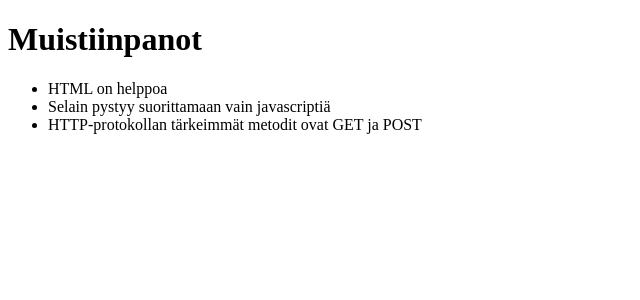
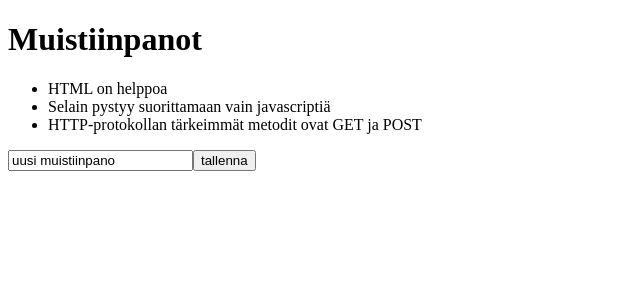
Before and after one commit to ismailhozza/iotnotes, a React (Create React App) app: page / in a window 1280 px wide. Shown: the top 300 px of the page, without its empty margins (0-640 px from the left). Built offline with nearby package versions, Linux system fonts and the light colour scheme.

Commit message:
Lomakkeet alku

```diff
--- a/src/App.js
+++ b/src/App.js
@@ -2,19 +2,55 @@ import React from 'react'
 
 import Note from './components/Note'
 
-const App = ({notes}) => {
-    const rivit = () => notes.map((note) =>
-        <Note key={note.id} note={note} />
-    )
+class App extends React.Component {
 
+    constructor(props) {
+        super(props);
+        this.state = {
+            notes: props.notes,
+            newNote: "uusi muistiinpano"
+        }
+    }
+
+    addNote = (event) => {
+        event.preventDefault()
+        const noteObject = {
+            content: this.state.newNote,
+            date: new Date().toISOString(),
+            important: Math.random() > 0.5,
+            id: this.state.notes.length + 1
+        }
+
+        const notes = this.state.notes.concat(noteObject)
+
+        this.setState({
+            notes: notes,
+            newNote: ''
+        })
+    }
+
+    handleNoteChange = (event) => {
+        console.log(event.target.value)
+        this.setState({ newNote: event.target.value })
+    }
+
+    render() {
         return (
             <div>
                 <h1>Muistiinpanot</h1>
                 <ul>
-                {rivit()}
+                    {this.state.notes.map((note) => <Note key={note.id} note={note} />)}
                 </ul>
+                <form onSubmit={this.addNote}>
+                    <input
+                        value={this.state.newNote}
+                        onChange={this.handleNoteChange}
+                    />
+                    <button type="submit">tallenna</button>
+                </form>
             </div>
         )
     }
+}
 
 export default App;
```
Lines whose indentation alone changed are shown as unchanged.
